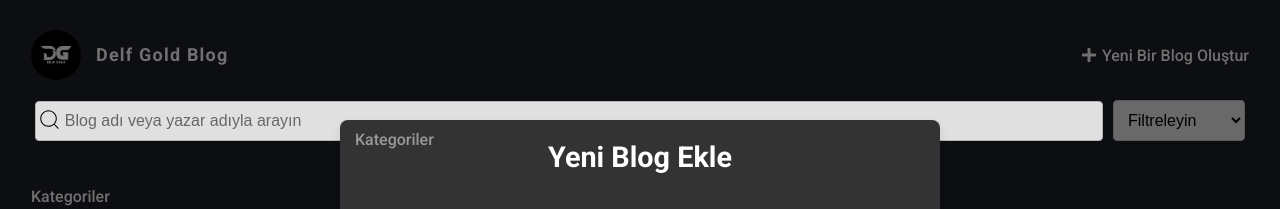
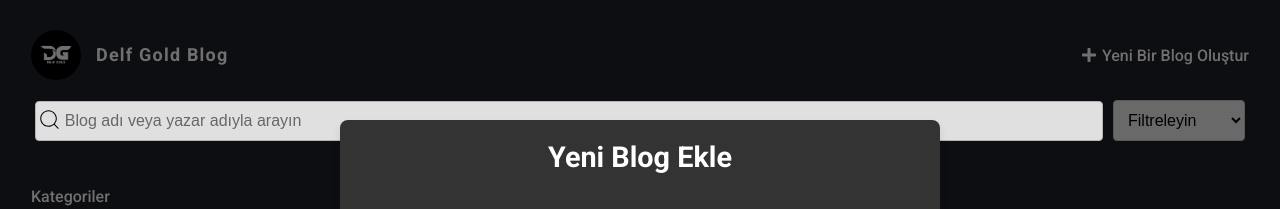
Before and after one commit to utkbkts/BilgenAkademi-Blog-Uygulamasi, a React (Vite) app: page / in a window 1280 px wide. Both pictures are taken after a click on the element "Yeni Bir Blog Oluştur". Shown: the top 209 px of the page. Built offline with nearby package versions, Linux system fonts and the light colour scheme.

Commit message:
update addnewblog

```diff
--- a/src/components/BlogList/AddNewBlog.jsx
+++ b/src/components/BlogList/AddNewBlog.jsx
@@ -120,7 +120,6 @@ const AddNewBlog = ({
               />
             ))}
             <div className="category-input">
-              <label>Kategoriler</label>
               <input
                 type="text"
                 value={newCategory}
```
